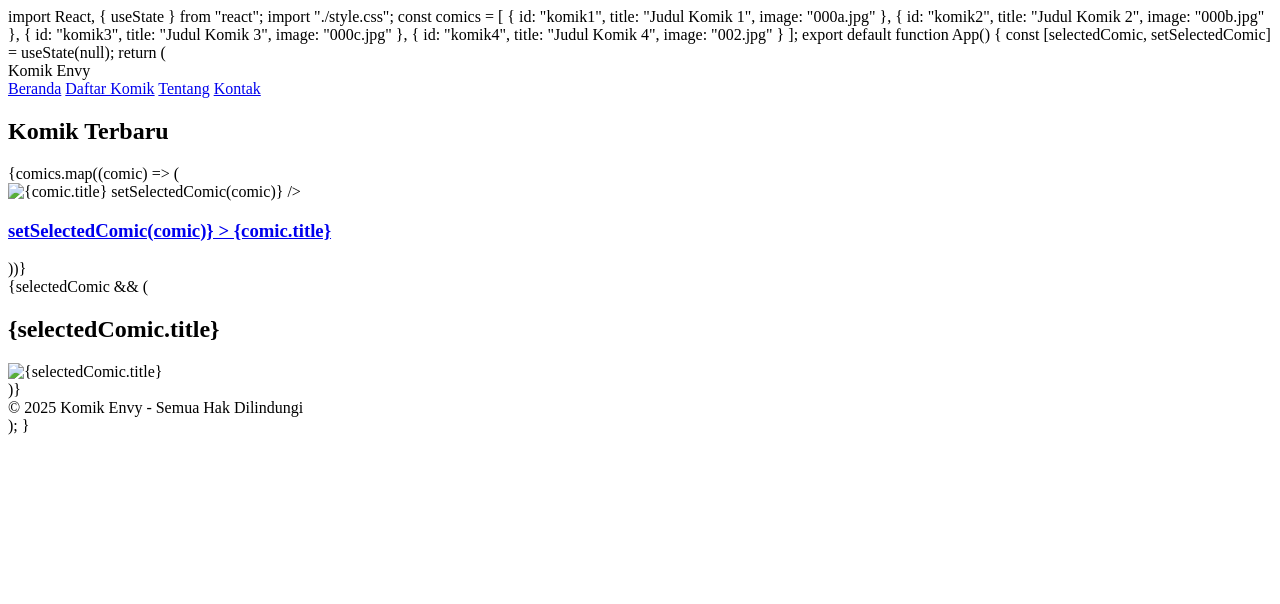
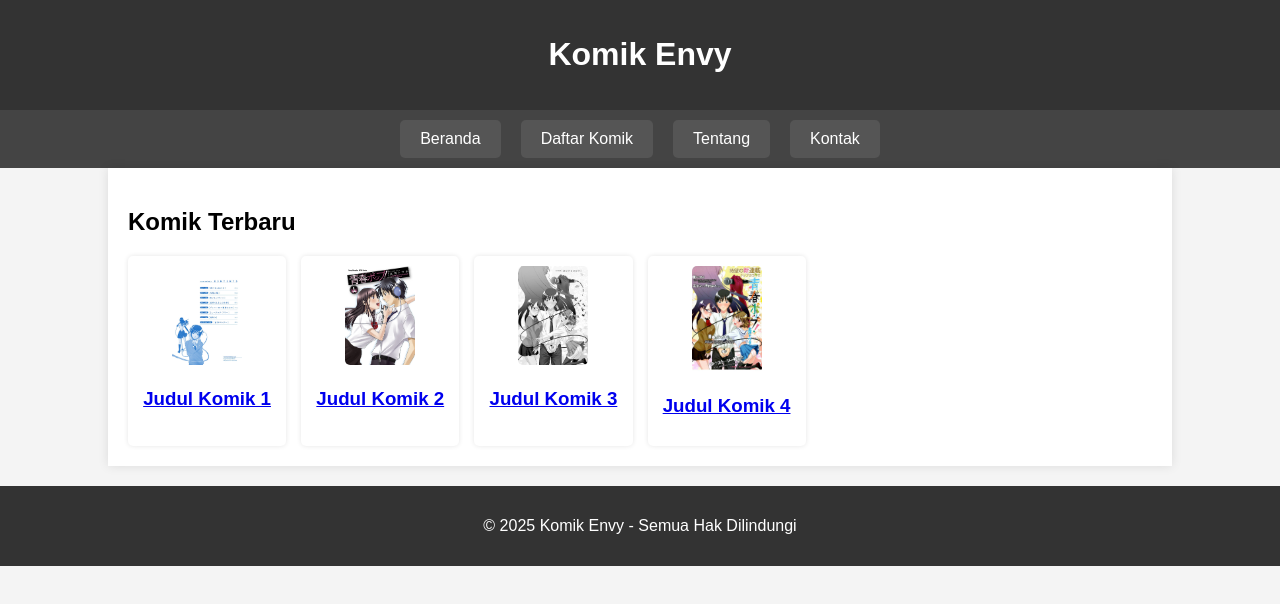
Before and after one commit to TheGamerEnvy/kovy, a plain HTML site: page index.html in a window 1280 px wide. Drawn offline with Linux system fonts and the light colour scheme.

Commit message:
Update index.html

```diff
--- a/index.html
+++ b/index.html
@@ -1,60 +1,60 @@
-import React, { useState } from "react";
-import "./style.css";
+<!DOCTYPE html>
+<html lang="id">
+<head>
+    <meta charset="UTF-8">
+    <meta name="viewport" content="width=device-width, initial-scale=1.0">
+    <title>Komik Envy</title>
+    <link rel="stylesheet" href="style.css">
 
-const comics = [
-  { id: "komik1", title: "Judul Komik 1", image: "000a.jpg" },
-  { id: "komik2", title: "Judul Komik 2", image: "000b.jpg" },
-  { id: "komik3", title: "Judul Komik 3", image: "000c.jpg" },
-  { id: "komik4", title: "Judul Komik 4", image: "002.jpg" }
-];
+</head>
+<body>
+    <header>
+        <h1>Komik Envy</h1>
+    </header>
+    <nav>
+        <a href="#">Beranda</a>
+        <a href="#">Daftar Komik</a>
+        <a href="#">Tentang</a>
+        <a href="#">Kontak</a>
+    </nav>
+    <div class="container">
+        <h2>Komik Terbaru</h2>
+        <div class="grid-container">
+            <div class="comic">
+                <img src="000a.jpg" alt="Komik 1" onclick="showKomik('komik1')">
+                <h3><a href="javascript:void(0);" onclick="showKomik('komik1')">Judul Komik 1</a></h3>
+            </div>
+            <div class="comic">
+                <img src="000b.jpg" alt="Komik 2" onclick="showKomik('komik2')">
+                <h3><a href="javascript:void(0);" onclick="showKomik('komik2')">Judul Komik 2</a></h3>
+            </div>
+            <div class="comic">
+                <img src="000c.jpg" alt="Komik 3" onclick="showKomik('komik3')">
+                <h3><a href="javascript:void(0);" onclick="showKomik('komik3')">Judul Komik 3</a></h3>
+            </div>
+            <div class="comic">
+                <img src="002.jpg" alt="Komik 4" onclick="showKomik('komik4')">
+                <h3><a href="javascript:void(0);" onclick="showKomik('komik4')">Judul Komik 4</a></h3>
+            </div>
+        </div>
 
-export default function App() {
-  const [selectedComic, setSelectedComic] = useState(null);
-
-  return (
-    <div className="flex flex-col min-h-screen">
-      <header className="bg-blue-500 text-white p-4 text-center text-xl font-bold">
-        Komik Envy
-      </header>
-      <nav className="bg-gray-200 p-4 flex justify-center space-x-4">
-        <a href="#" className="text-blue-600 hover:underline">Beranda</a>
-        <a href="#" className="text-blue-600 hover:underline">Daftar Komik</a>
-        <a href="#" className="text-blue-600 hover:underline">Tentang</a>
-        <a href="#" className="text-blue-600 hover:underline">Kontak</a>
-      </nav>
-      <main className="flex-1 p-4">
-        <h2 className="text-2xl font-bold">Komik Terbaru</h2>
-        <div className="grid grid-cols-2 md:grid-cols-4 gap-4 mt-4">
-          {comics.map((comic) => (
-            <div key={comic.id} className="text-center">
-              <img
-                src={comic.image}
-                alt={comic.title}
-                className="cursor-pointer w-full"
-                onClick={() => setSelectedComic(comic)}
-              />
-              <h3>
-                <a
-                  href="javascript:void(0);"
-                  className="text-blue-600 hover:underline"
-                  onClick={() => setSelectedComic(comic)}
-                >
-                  {comic.title}
-                </a>
-              </h3>
-            </div>
-          ))}
+        <!-- Menambahkan tampilan komik besar -->
+        <div id="komik1" class="komik-content" style="display:none;">
+            <img src="000a.jpg" alt="Komik 1 Besar" />
         </div>
-        {selectedComic && (
-          <div className="mt-8 text-center">
-            <h2 className="text-xl font-bold">{selectedComic.title}</h2>
-            <img src={selectedComic.image} alt={selectedComic.title} className="mx-auto max-w-lg" />
-          </div>
-        )}
-      </main>
-      <footer className="bg-gray-800 text-white p-4 text-center mt-auto">
-        &copy; 2025 Komik Envy - Semua Hak Dilindungi
-      </footer>
+        <div id="komik2" class="komik-content" style="display:none;">
+            <img src="000b.jpg" alt="Komik 2 Besar" />
+        </div>
+        <div id="komik3" class="komik-content" style="display:none;">
+            <img src="000c.jpg" alt="Komik 3 Besar" />
+        </div>
+        <div id="komik4" class="komik-content" style="display:none;">
+            <img src="002.jpg" alt="Komik 4 Besar" />
+        </div>
     </div>
-  );
-}
+    <footer>
+        <p>&copy; 2025 Komik Envy - Semua Hak Dilindungi</p>
+    </footer>
+    <script src="script.js"></script>
+</body>
+</html>
```
